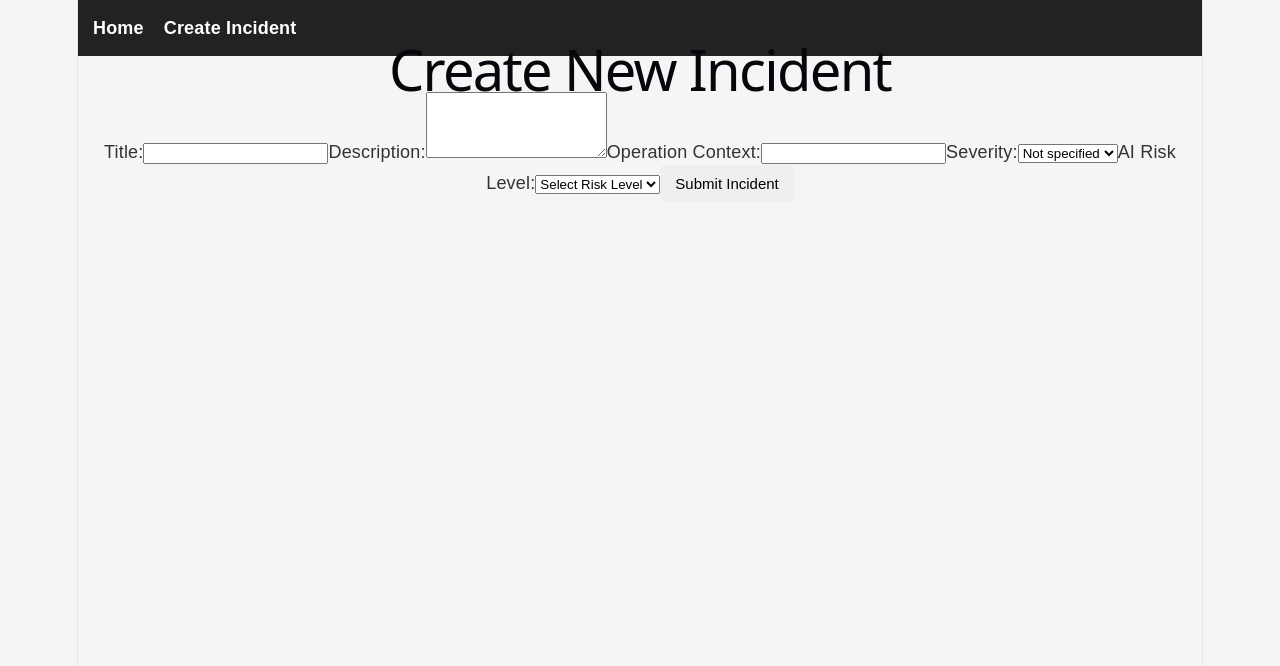
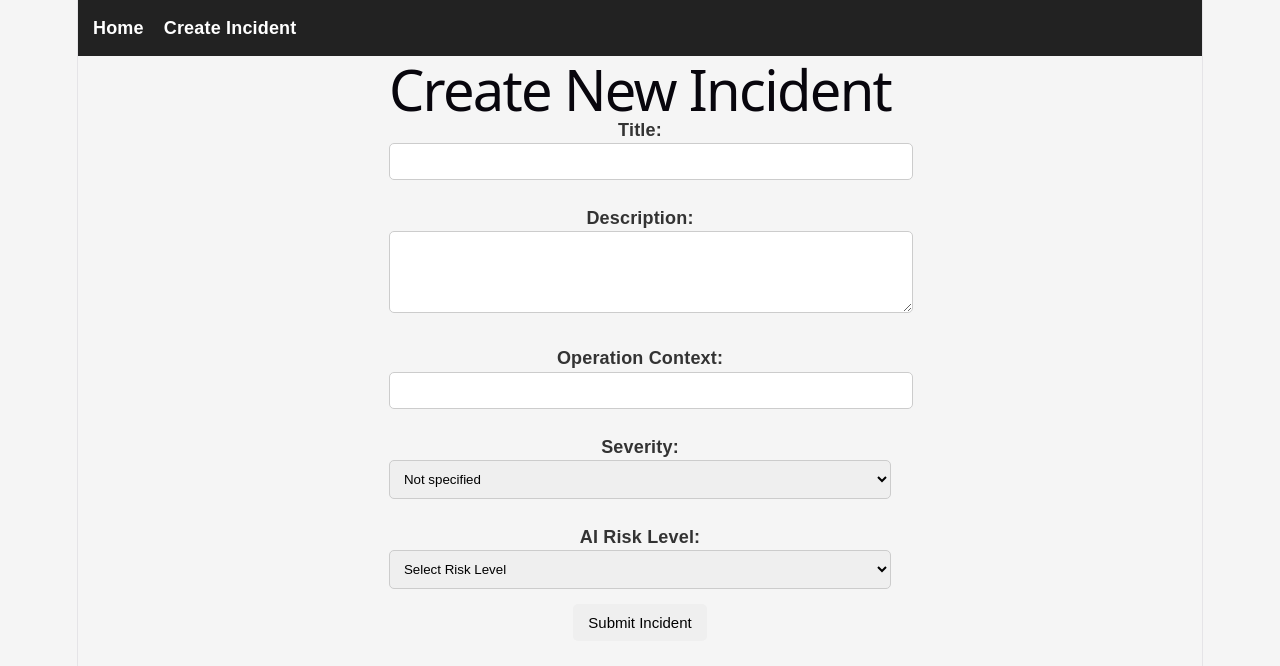
Before and after one commit to kevmack7323-tech/Capstone-Project-2026, a React (Vite) app in the folder frontend/: page /create in a window 1280 px wide. Shown: the top 666 px of the page. Built offline with nearby package versions, Linux system fonts and the light colour scheme.

Commit message:
Added styled form container and input elements for CreateIncident

```diff
--- a/frontend/src/App.css
+++ b/frontend/src/App.css
@@ -68,3 +68,26 @@ button:hover {
   background: #757575;
   color: white;
 }
+
+.form-container {
+  background: white;
+  padding: 25px;
+  border-radius: 8px;
+  box-shadow: 0 2px 5px rgba(0,0,0,0.1);
+}
+
+form label {
+  display: block;
+  margin: 15px 0 5px;
+  font-weight: bold;
+}
+
+form input,
+form textarea,
+form select {
+  width: 100%;
+  padding: 10px;
+  border-radius: 5px;
+  border: 1px solid #ccc;
+  margin-bottom: 10px;
+}
--- a/frontend/src/pages/CreateIncident.jsx
+++ b/frontend/src/pages/CreateIncident.jsx
@@ -27,7 +27,7 @@ export default function CreateIncident() {
   };
 
   return (
-    <div>
+    <div className="container frorm-container">
       <h1>Create New Incident</h1>
 
       <form onSubmit={handleSubmit}>
```
